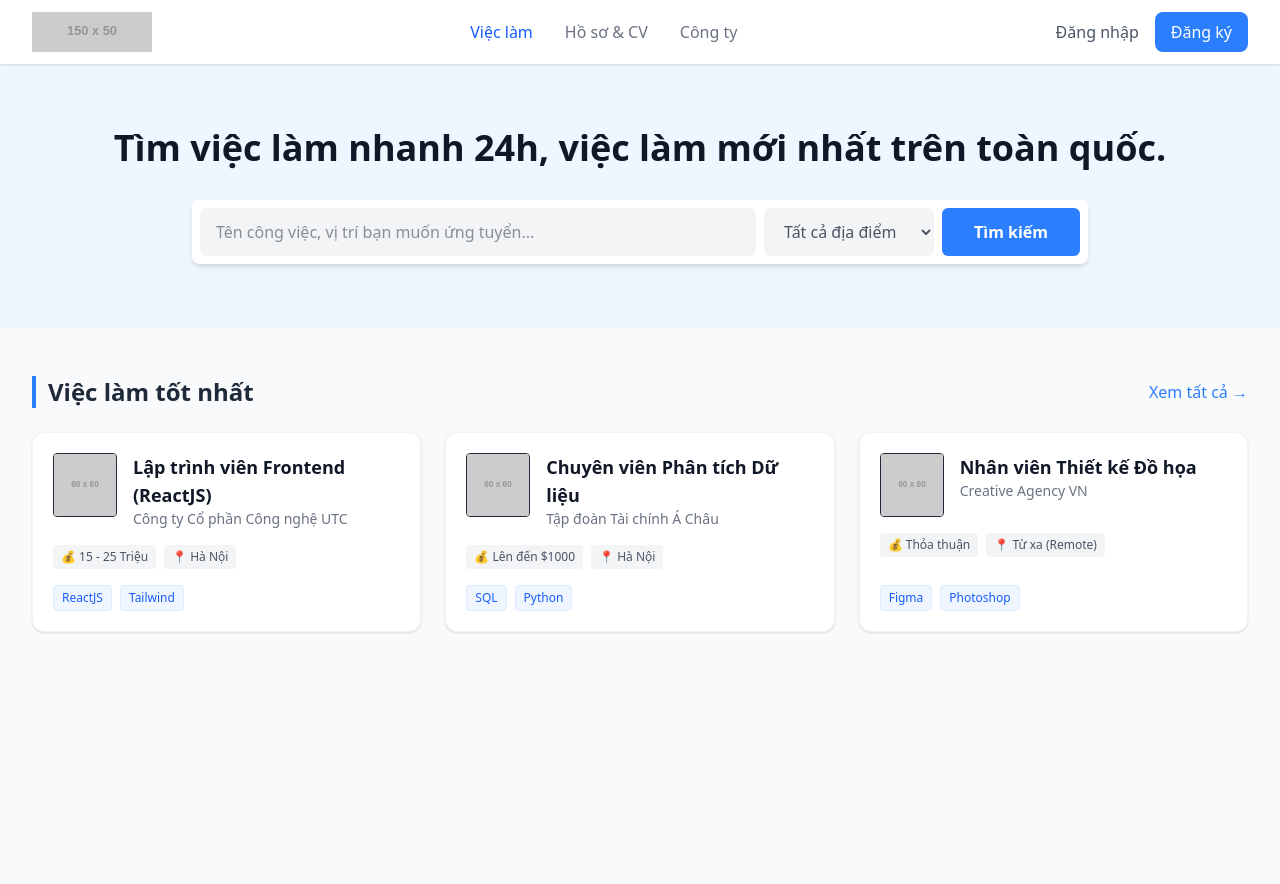
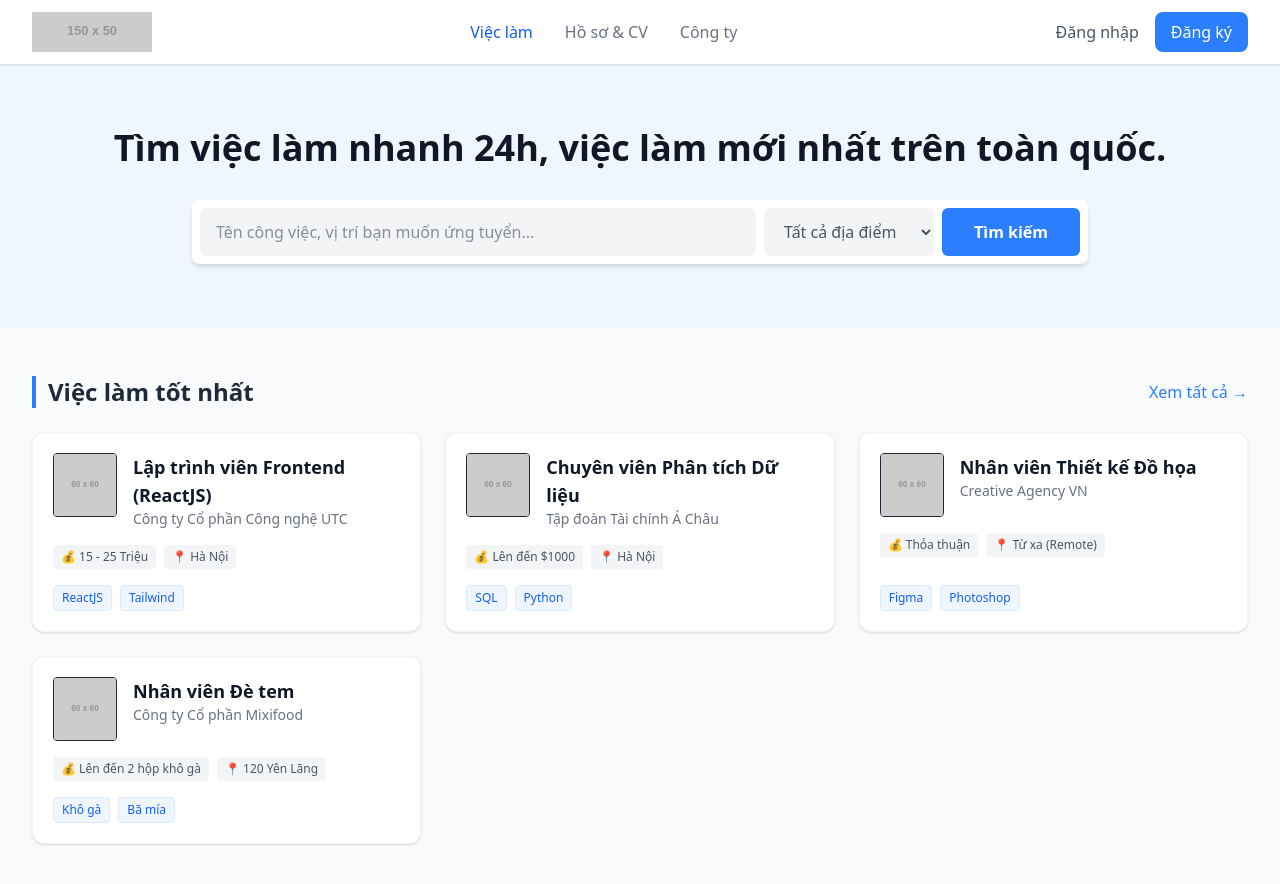
Before and after one commit to Dth-spriggan/L5D2, a website: page src/index.html in a window 1280 px wide. Before the commit the page ends 800 px from the top, so only its background shows below. Drawn offline with Linux system fonts and the light colour scheme; placeholder pictures from the web are drawn by us.

Commit message:
Anh ộ i i nuôi tao lớn

```diff
--- a/src/index.html
+++ b/src/index.html
@@ -115,6 +115,24 @@
                 </div>
             </div>
 
+            <div class="bg-white rounded-xl shadow-sm border border-gray-100 hover:shadow-lg hover:border-blue-300 transition p-5 flex flex-col">
+                <div class="flex gap-4 mb-4">
+                    <img src="https://via.placeholder.com/60" alt="Company Logo" class="w-16 h-16 rounded object-cover border">
+                    <div>
+                        <h3 class="font-bold text-lg text-gray-900 hover:text-blue-600 cursor-pointer">Nhân viên Đè tem</h3>
+                        <p class="text-sm text-gray-500">Công ty Cổ phần Mixifood</p>
+                    </div>
+                </div>
+                <div class="flex items-center gap-2 mb-4">
+                    <span class="bg-gray-100 text-gray-600 text-xs px-2 py-1 rounded">💰 Lên đến 2 hộp khô gà</span>
+                    <span class="bg-gray-100 text-gray-600 text-xs px-2 py-1 rounded">📍 120 Yên Lãng</span>
+                </div>
+                <div class="mt-auto flex gap-2">
+                    <span class="bg-blue-50 text-blue-600 text-xs px-2 py-1 rounded border border-blue-100">Khô gà</span>
+                    <span class="bg-blue-50 text-blue-600 text-xs px-2 py-1 rounded border border-blue-100">Bã mía</span>
+                </div>
+            </div>
+
         </div>
     </main>
 
```
